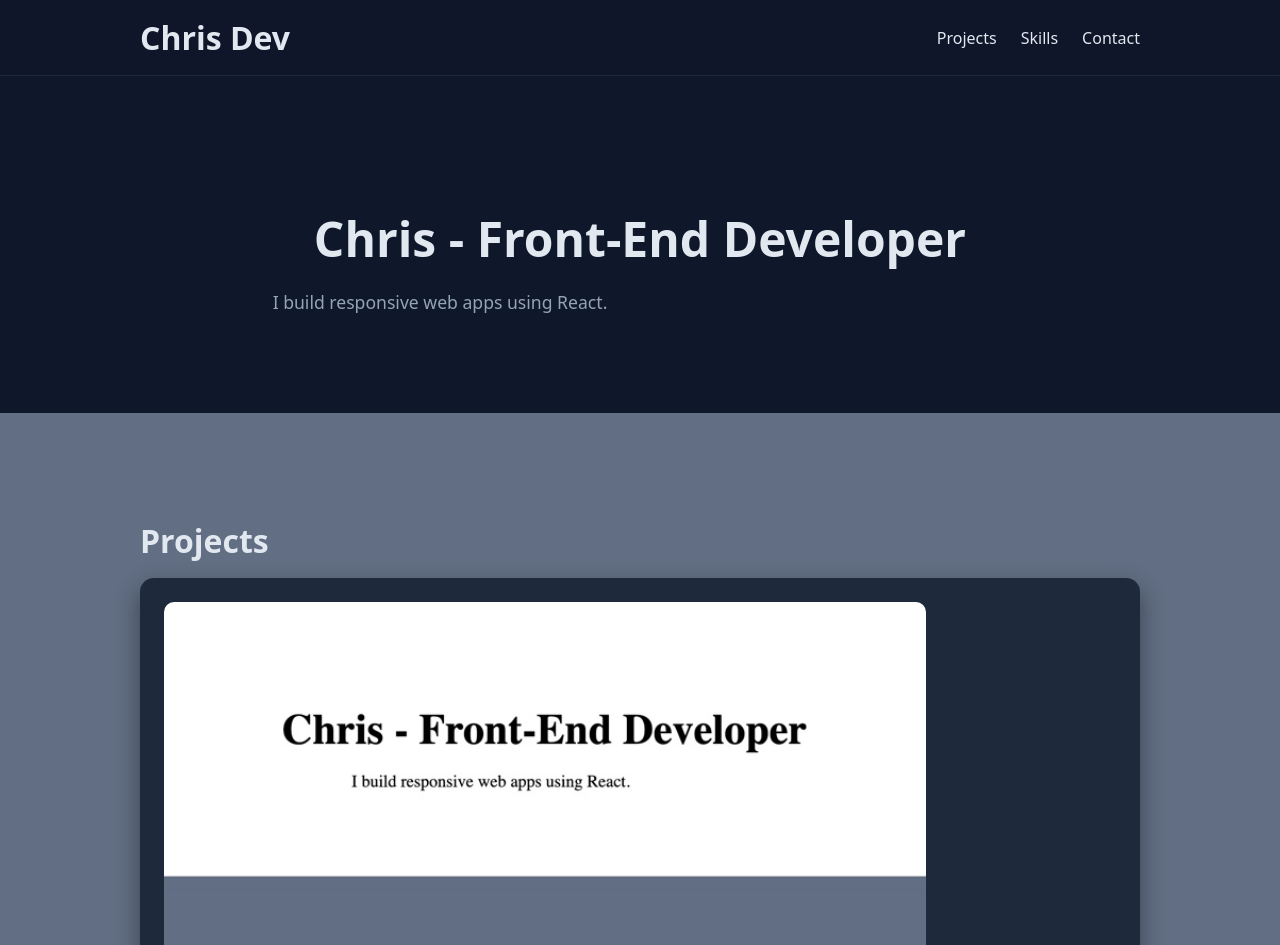
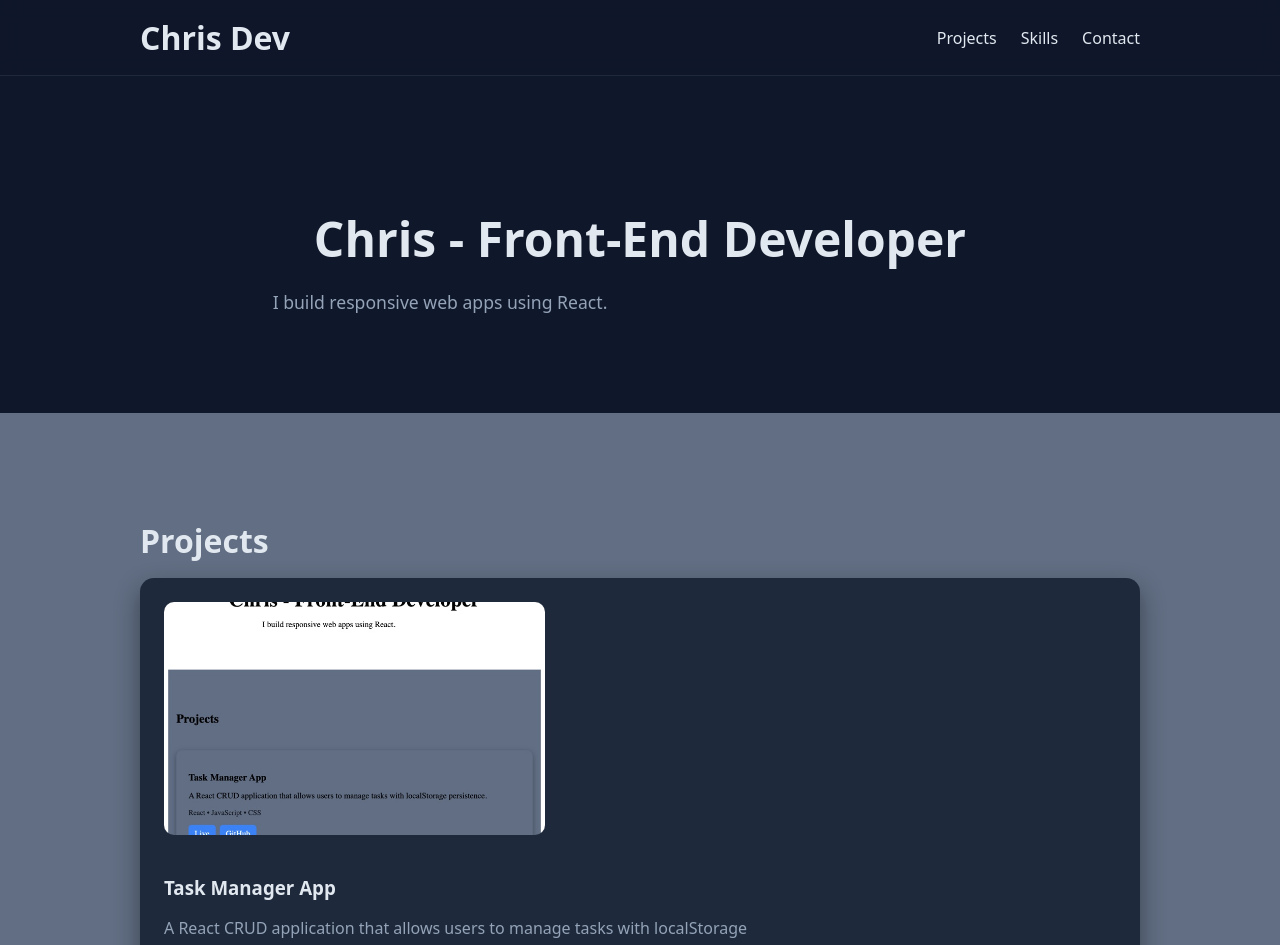
Before and after one commit to ccotti/portfolio, a React app: page / in a window 1280 px wide. Shown: the top 945 px of the page. Built offline with nearby package versions, Linux system fonts and the light colour scheme; the HTML template or start-up script is replaced by a standard one.

Commit message:
updates for image issue

```diff
--- a/src/styles.css
+++ b/src/styles.css
@@ -86,8 +86,8 @@ html {
 }
 
 .project-card img {
-  width: 80%;
-  height: 80%;
+  width: 40%;
+  height: 40%;
   object-fit: cover;
   border-radius: 10px;
   margin-bottom: 1rem;
```
